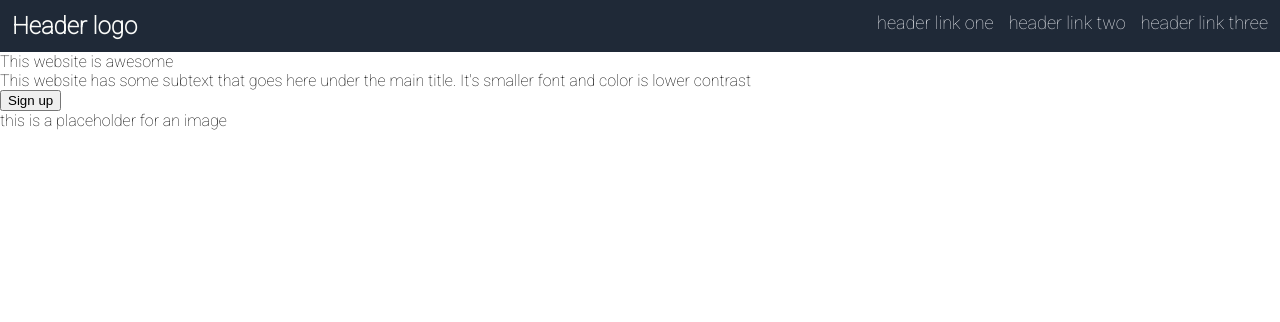
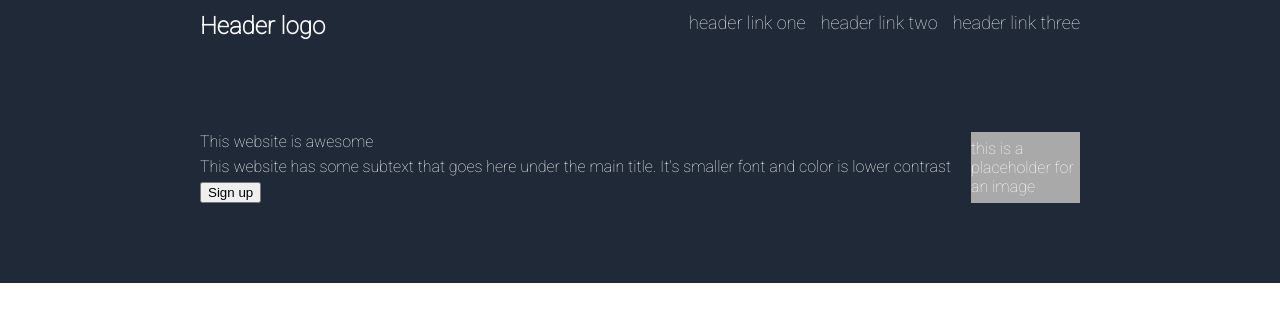
Before and after one commit to korduss/Landing-Page, a plain HTML site: page index.html in a window 1280 px wide. Drawn offline with Linux system fonts and the light colour scheme.

Commit message:
arrangement elements of main

```diff
--- a/index.html
+++ b/index.html
@@ -19,10 +19,12 @@
 
     </div>
     <div class="main-section">
-        <div>This website is awesome</div>
-        <div>This website has some subtext that goes here under the main title. It's smaller font and color is lower contrast</div>
-        <button>Sign up</button>
-        <div>this is a placeholder for an image</div>
+        <div class="left-main">
+            <div>This website is awesome</div>
+            <div>This website has some subtext that goes here under the main title. It's smaller font and color is lower contrast</div>
+            <button>Sign up</button>
+        </div>
+        <div class="main-image">this is a placeholder for an image</div>
     </div>
 </body>
 </html>
--- a/style.css
+++ b/style.css
@@ -6,7 +6,7 @@ body{
     display:flex;
     gap:15px;
     background-color: #1F2937;
-    padding: 12px;
+    padding: 12px 200px;
 }
 
 .header-logo{
@@ -21,3 +21,24 @@ a{
     color:#E5E7EB;
     font-size: 18px;
 }
+.main-section{
+    display: flex;
+    background-color: #1F2937;
+    color:white;
+    justify-content: space-between;
+    padding: 80px 200px;
+    gap: 20px;
+}
+.left-main{
+    display:flex;
+    flex-direction: column;
+    gap: 6px;
+    align-items: flex-start;
+}
+.main-image{
+    display:flex;
+    justify-content: center;
+    align-items: center;
+    background-color: darkgray;
+    flex: 1;
+}
```
